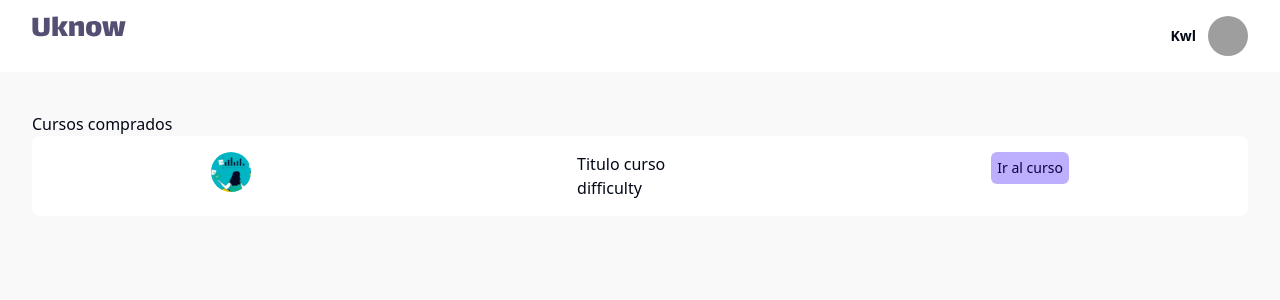
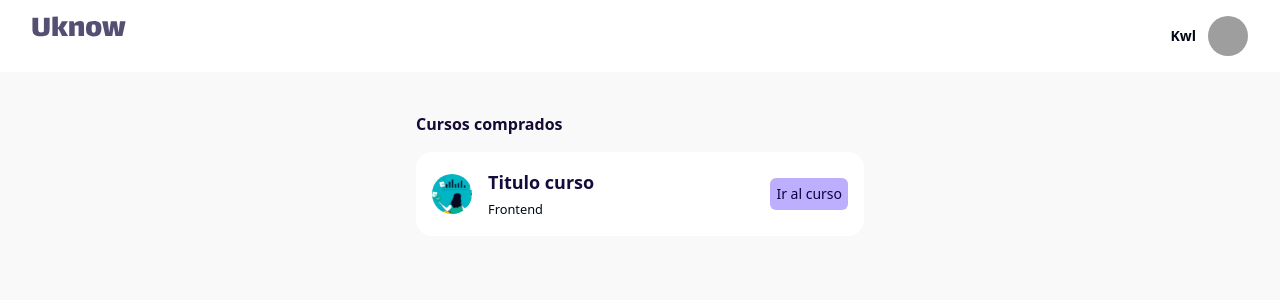
Before and after one commit to factoriaf5-p7/ui-uknow-stiinta, a React (Vite) app in the folder Front/: page /bought-courses in a window 1280 px wide. Shown: the top 300 px of the page. Built offline with nearby package versions, Linux system fonts and the light colour scheme; grey boxes are pictures that could not be loaded.

Commit message:
crear estilos para componente list

```diff
--- a/Front/src/components/ListComponent.tsx
+++ b/Front/src/components/ListComponent.tsx
@@ -2,16 +2,16 @@ import Button from "./ui/Button";
 
 function ListComponent() {
   return (
-    <article className="container bg-white flex justify-around rounded-lg p-4">
+    <article className="container bg-white rounded-2xl p-4 flex flex-row justify-start gap-4 items-center ">
 
         <img
           className="rounded-full object-cover h-10 w-10"
           src="../../public/img-course.svg"
           alt="image course"
         />
-        <div>
-          <h2>Titulo curso</h2>
-          <p>difficulty</p>
+        <div className="flex-1">
+          <h2 className="text-title2 font-semibold text-lg">Titulo curso</h2>
+          <small>Frontend</small>
         </div>
         <div>
 
--- a/Front/src/pages/BoughtCourses.tsx
+++ b/Front/src/pages/BoughtCourses.tsx
@@ -2,8 +2,8 @@ import ListComponent from "@/components/ListComponent";
 
 function BoughtCourses() {
   return (
-    <section className="container md:mt-28 ">
-      <h1>Cursos comprados</h1>
+    <section className="container max-w-lg mx-auto md:mt-28">
+      <h1 className="mb-4 font-semibold text-title">Cursos comprados</h1>
       <ListComponent />
     </section>
   );
--- a/Front/src/pages/Home.tsx
+++ b/Front/src/pages/Home.tsx
@@ -5,6 +5,7 @@ import { getCourses } from "@/services/lib/course";
 import Search from '@/components/Search';
 import useAuth from '@/hooks/useAuth';
 import { Skeleton } from '@/components/ui/skeleton';
+import { Course } from "@/types/course.type";
 
 const CardHome = React.lazy(() => import('@/components/CardHome'))
 
--- a/Front/tailwind.config.js
+++ b/Front/tailwind.config.js
@@ -21,6 +21,7 @@ module.exports = {
         btnOscuro:'#130160',
         stars: '#FF9343',
         title: '#150A33',
+        title2: '#150B3D',
         text: '#524B6B',
         dark: '#0D0140',
         orange: '#FF9228',
```
